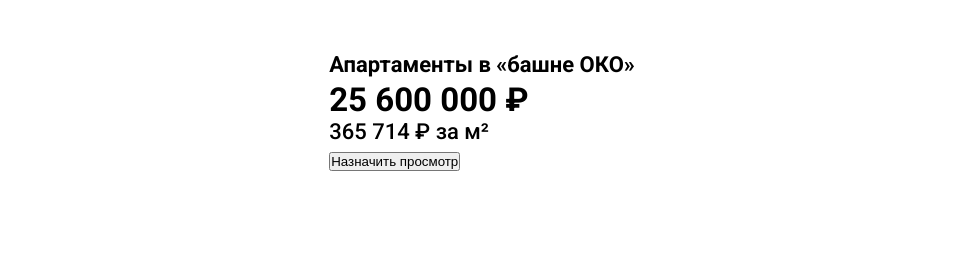
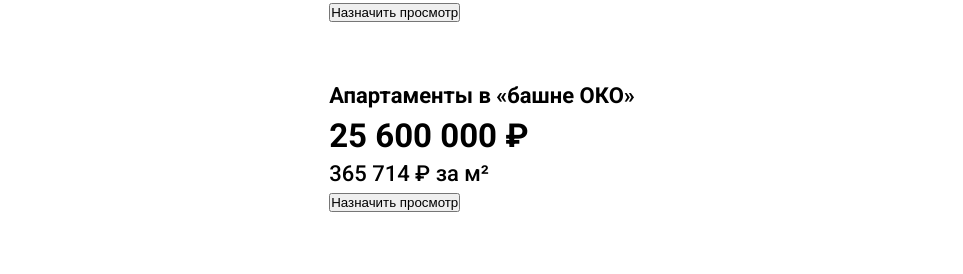
Before and after one commit to Ilimchik/git_2, a plain HTML site: page index.html in a window 1280 px wide. Shown: the part 735-1009 px from the top of the page, without its empty margins (158-1121 px from the left). Before the commit the page ends 967 px from the top, so only its background shows below. Drawn offline with Linux system fonts and the light colour scheme.

Commit message:
add cost

```diff
--- a/assets/css/style.css
+++ b/assets/css/style.css
@@ -51,3 +51,10 @@
     font-weight: 700;
     line-height: 31px;
 }
+.cost {
+    color: #000;
+    font-family: Roboto;
+    font-size: 33px;
+    font-weight: 700;
+    line-height: 50px;
+}
```
